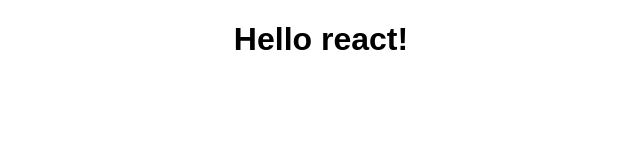
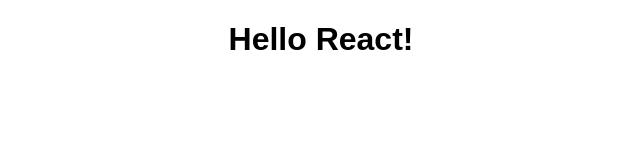
Before and after one commit to jpromanonet/idealRecipe, a React (Create React App) app in the folder idealrecipe/: page / in a window 1280 px wide. Shown: the top 160 px of the page, without its empty margins (319-959 px from the left). Built offline with nearby package versions, Linux system fonts and the light colour scheme.

Commit message:
auth api added

```diff
--- a/idealrecipe/src/App.js
+++ b/idealrecipe/src/App.js
@@ -1,15 +1,16 @@
-import React, { Component } from "react";
+import React from "react";
 import logo from "./logo.svg";
 import "./App.css";
 
-class App extends Component {
-  render() {
-    return (
-      <div className="App">
-        <h1>Hello react!</h1>
-      </div>
-    );
-  }
-}
+const App = () => {
+  const APP_ID = "d3fe2ead";
+  const APP_KEY = "62f4a658cef756d9b125eec16d55db17";
+
+  return (
+    <div className="App">
+      <h1>Hello React!</h1>
+    </div>
+  );
+};
 
 export default App;
```
